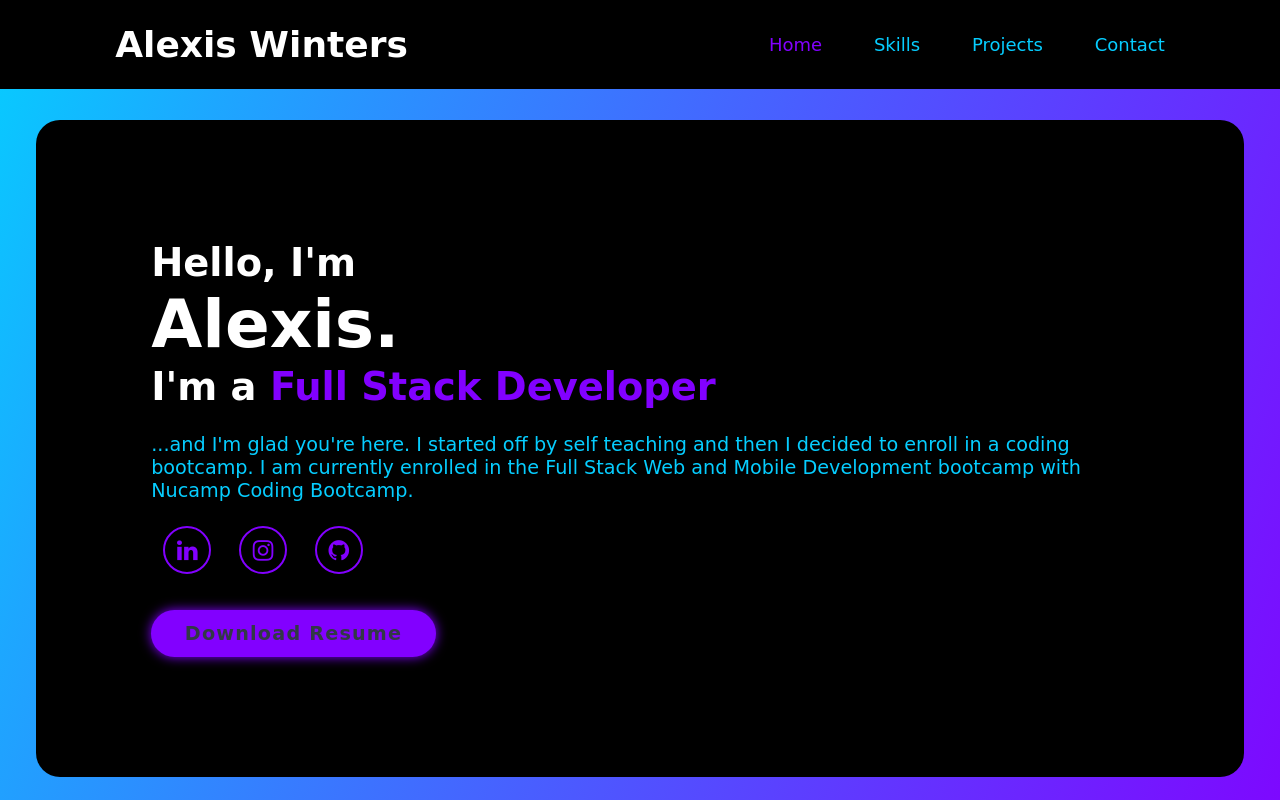
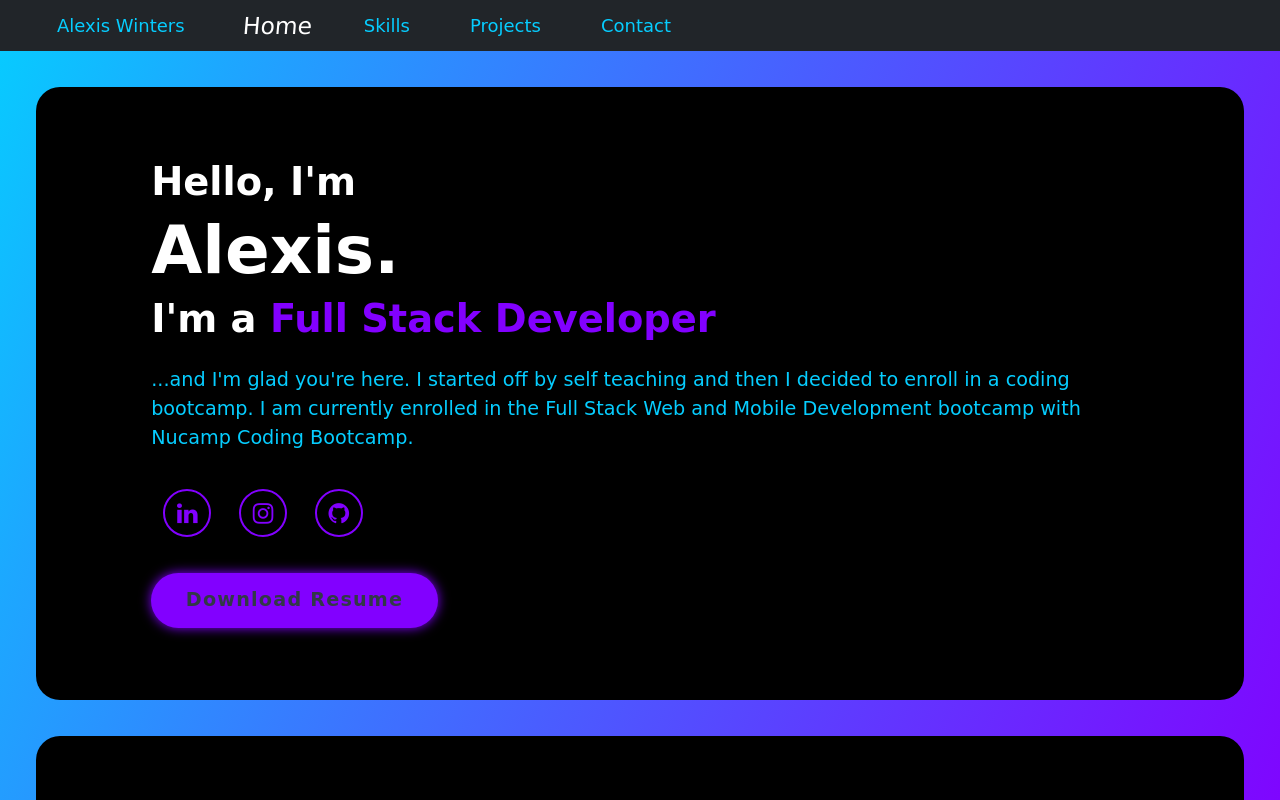
Before and after one commit to alexiscodes21/Personal-Portfolio, a website: page index.html in a window 1280 px wide. Shown: the top 800 px of the page. Drawn offline with nearby package versions, Linux system fonts and the light colour scheme.

Commit message:
reinstall bootstrap, navbar, add js scroll reveal and active nav link

```diff
--- a/css/styles.css
+++ b/css/styles.css
@@ -30,33 +30,19 @@ body {
 }
 
 section {
-  /* min-height: auto; */
-  padding: 10rem 9%;
+  padding: 6rem 9%;
   background: var(--black-color);
   margin: 3rem;
   border-radius: 2rem;
 }
 
-.header {
-  position: fixed;
-  top: 0;
-  left: 0;
-  width: 100%;
-  padding: 2rem 9%;
-  background: var(--black-color);
-  display: flex;
-  justify-content: space-between;
-  align-items: center;
-  z-index: 100;
-}
-
-.myLogo {
+/* .myLogo {
   font-size: 3rem;
   color: var(--white-color);
   font-weight: 600;
   cursor: default;
   text-decoration: none;
-}
+} */
 
 .navbar a {
   font-size: 1.5rem;
@@ -72,17 +58,11 @@ section {
   transform: scale(1.3, 1.3) skew(-5deg, 0deg);
 }
 
-#menu-icon {
-  font-size: 3.6rem;
-  color: var(--white-color);
-  display: none;
-}
-
 .home {
   display: flex;
   justify-content: center;
   align-items: center;
-  margin-top: 10rem;
+  margin-top: 3rem;
 }
 
 .home-container {
@@ -204,7 +184,8 @@ span {
 
 .projectCards {
   display: grid;
-  grid-template-columns: repeat(auto-fit, minmax(200px, 1fr));
+  /* grid-template-columns: repeat(auto-fit, minmax(200px, 1fr)); */
+  grid-template-columns: repeat(2, 1fr);
   gap: 1.25rem;
 }
 
--- a/index.html
+++ b/index.html
@@ -6,7 +6,9 @@
     <meta name="viewport" content="width=device-width, initial-scale=1.0" />
 
     <!-- build:css css/main.css -->
+    <link rel="stylesheet" href="node_modules/bootstrap/dist/css/bootstrap.min.css" />
     <link rel="stylesheet" href="node_modules/font-awesome/css/font-awesome.min.css" />
+    <link rel="stylesheet" href="node_modules/bootstrap-social/bootstrap-social.css" />
     <link rel="stylesheet" href="css/styles.css" />
     <!-- endbuild -->
 
@@ -14,17 +16,32 @@
   </head>
 
   <body>
-    <!-- navigation section -->
-    <header class="header">
-      <a class="myLogo" href="#">Alexis Winters</a>
-      <i class="bx bx-menu" id="menu-icon"></i>
-      <nav class="navbar">
-        <a href="#home" class="active">Home</a>
-        <a href="#skillsSection">Skills</a>
-        <a href="#projectSection">Projects</a>
-        <a href="#contactSection">Contact</a>
-      </nav>
-    </header>
+
+    <!-- navigation bar -->
+    <nav class="navbar navbar-expand-sm navbar-dark bg-dark sticky-top">
+      <div class="container-fluid">
+        <a class="navbar-brand" href="#">Alexis Winters</a>
+        <button
+          class="navbar-toggler"
+          type="button"
+          data-bs-toggle="collapse"
+          data-bs-target="#portfolioNavbar"
+          aria-controls="portfolioNavbar"
+          aria-expanded="false"
+          aria-label="Toggle navigation"
+        >
+          <span class="navbar-toggler-icon"></span>
+        </button>
+        <div class="collapse navbar-collapse" id="portfolioNavbar">
+          <ul class="navbar-nav">
+            <li class="nav-item active"><a class="nav-link" aria-current="page" href="#home">Home</a></li>
+            <li class="nav-item"><a class="nav-link" href="#skillsSection">Skills</a></li>
+            <li class="nav-item"><a class="nav-link" href="#projectSection">Projects</a></li>
+            <li class="nav-item"><a class="nav-link" href="#contactSection">Contact</a></li>
+          </ul>
+        </div>
+      </div>
+    </nav>
 
     <!-- home section -->
     <section class="home" id="home">
@@ -184,8 +201,9 @@
     <!-- build:js js/main.js -->
     <script src="node_modules/jquery/dist/jquery.slim.min.js"></script>
     <script src="node_modules/popper.js/dist/umd/popper.min.js"></script>
+    <script src="node_modules/bootstrap/dist/js/bootstrap.min.js"></script>
+    <script src="https://unpkg.com/scrollreveal"></script>
     <script src="js/scripts.js"></script>
     <!-- endbuild -->
-
   </body>
 </html>
--- a/js/scripts.js
+++ b/js/scripts.js
@@ -0,0 +1,31 @@
+// scroll sections active link
+let sections = document.querySelectorAll("section");
+let navLinks = document.querySelectorAll("nav a");
+
+window.onscroll = () => {
+  sections.forEach((sec) => {
+    let top = window.scrollY;
+    let offset = sec.offsetTop - 150;
+    let height = sec.offsetHeight;
+    let id = sec.getAttribute("id");
+
+    if (top >= offset && top < offset + height) {
+      navLinks.forEach((links) => {
+        links.classList.remove("active");
+        document.querySelector("nav a[href*=" + id + "]").classList.add("active");
+      });
+    };
+  });
+};
+
+// scroll reveal
+ScrollReveal({
+    // reset: true,
+    distance: '80px',
+    duration: 2000,
+    delay: 200
+});
+
+ScrollReveal().reveal('.home-container, .sectionHeading', { origin: 'top' });
+ScrollReveal().reveal('.skills-box, .projectCards, .contactSection form', { origin: 'bottom'});
+ScrollReveal().reveal('.home-container h1', { origin: 'left'});
--- a/package.json
+++ b/package.json
@@ -37,6 +37,8 @@
     "usemin-cli": "^0.6.0"
   },
   "dependencies": {
+    "bootstrap": "^5.2.3",
+    "bootstrap-social": "^5.1.1",
     "font-awesome": "^4.7.0",
     "jquery": "^3.6.3",
     "popper.js": "^1.16.1"
```
Also changed, not shown: 1 other file.
